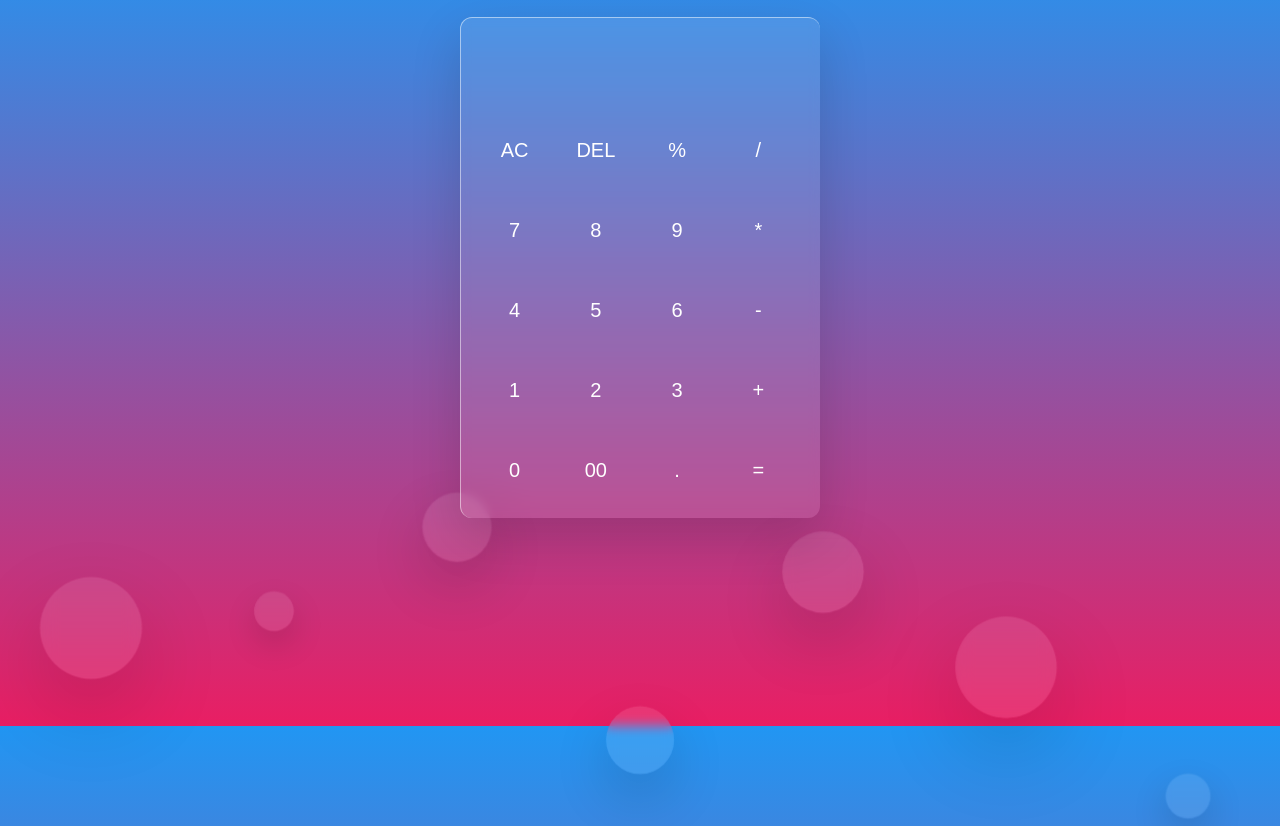
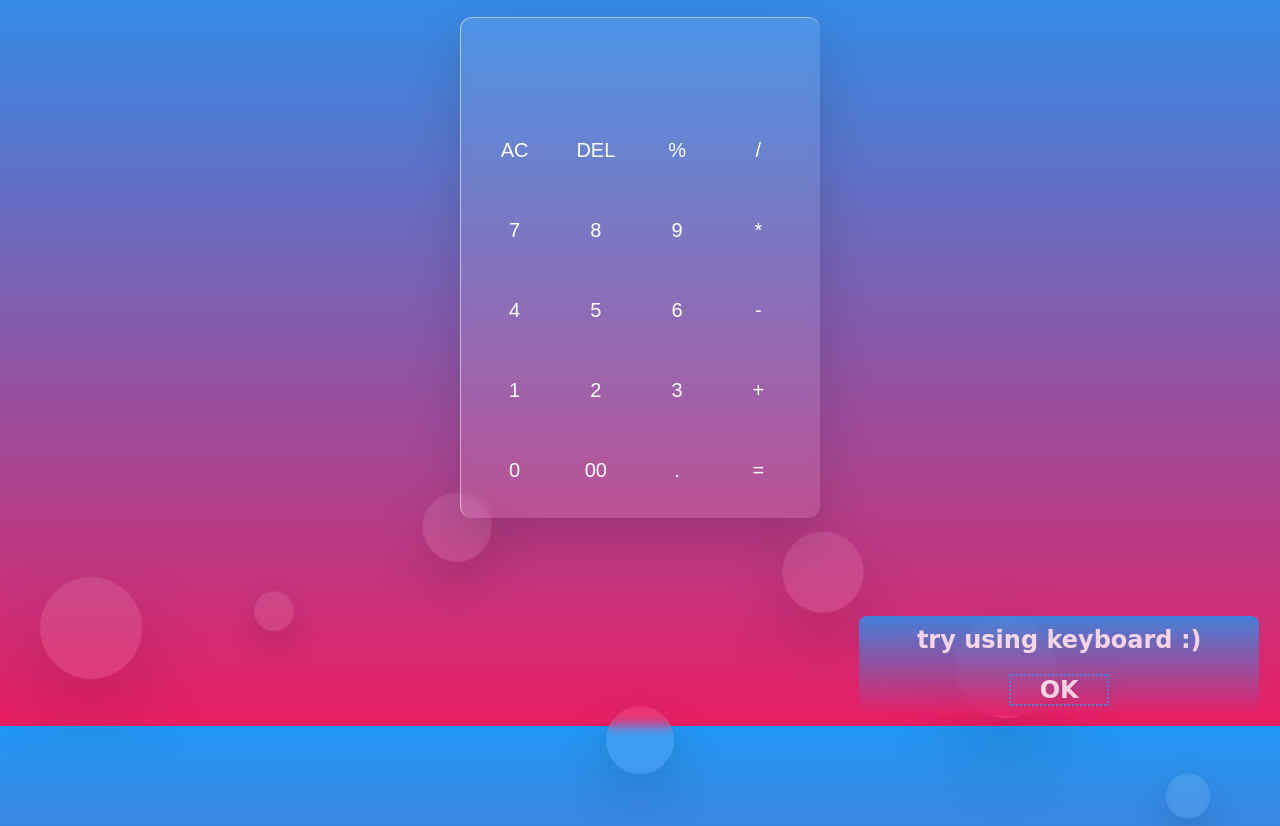
Before and after one commit to Sky-Girl/glasmorphism-design, a plain HTML site: page calculator.html in a window 1280 px wide. Shown: the part 74-900 px from the top of the page. Drawn offline with Linux system fonts and the light colour scheme; a web font is replaced by a local one.

Commit message:
created pop-up for calculator.html

```diff
--- a/calculator.html
+++ b/calculator.html
@@ -39,6 +39,10 @@
             </div>
         </header>
         <section class="calculator-section">
+            <div class="popup">
+                <span> try using keyboard :) </span>
+                <button id="close"> OK </button>
+            </div>
             <div class="bubbles">
                 <span class="one"></span>
                 <span class="two"></span>
@@ -102,6 +106,18 @@
             navToggleShow.style.display = 'none';
         }
     });
+    //Pop-Up
+    window.addEventListener("load", function(){
+                setTimeout(
+                    function open(event){
+                        document.querySelector(".popup").style.display = "block";
+                    },
+                    1000
+                )
+            });
+            document.querySelector("#close").addEventListener("click", function(){
+                document.querySelector(".popup").style.display = "none";
+            });
     //Keyboard events
     const keyboardInput = document.getElementById('keyboard-input');
     document.addEventListener('keydown',(event) => {
--- a/style.css
+++ b/style.css
@@ -271,8 +271,41 @@ nav a:focus {
 .cal-container input[type="button"]:hover {
     background: rgba(255, 255, 255, 0.1);
 }
+/* pop-up */
+.popup{
+    width: 400px;
+    height: 100px;
+    text-align: center;
+    display: none;
+    position: absolute;
+    right: -14%;
+    bottom: -5%;
+    background: linear-gradient(#2196f3, #e91e63);
+    opacity: 0.8;
+    border-radius: 8px;
+    transform: translate(-50%, -50%);
+    z-index: 100;
+    padding: 10px 20px;
+}
+.popup span, button{
+    font-family: 'DynaPuff', cursive;
+    font-weight: 700;
+    font-size: 1.5rem;
+    color: #fff;
+    text-align: center;
+}
+.popup button {
+    width: 100px;
+    display: block;
+    background: transparent;
+    font-size: 1.5rem;
+    color: #fff;
+    border: 2px dotted #2196f3;
+    outline: none;
+    cursor: pointer;
+    margin: 20px auto;
+}
 /* ..... */
-
 /* Media styles */
 @media (max-width: 675px) {
     /* Typography */
```
